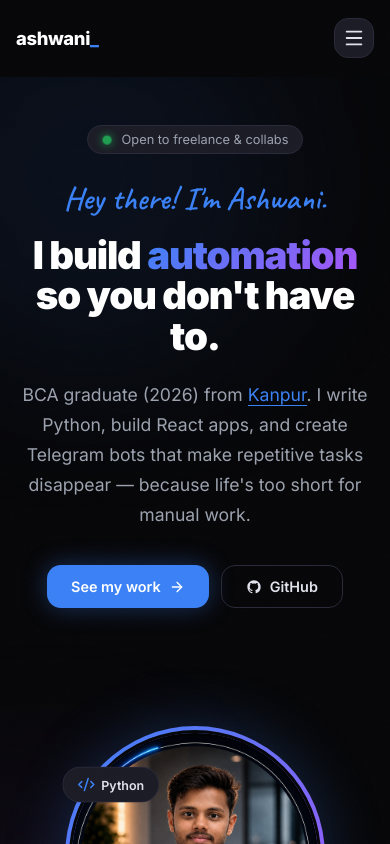
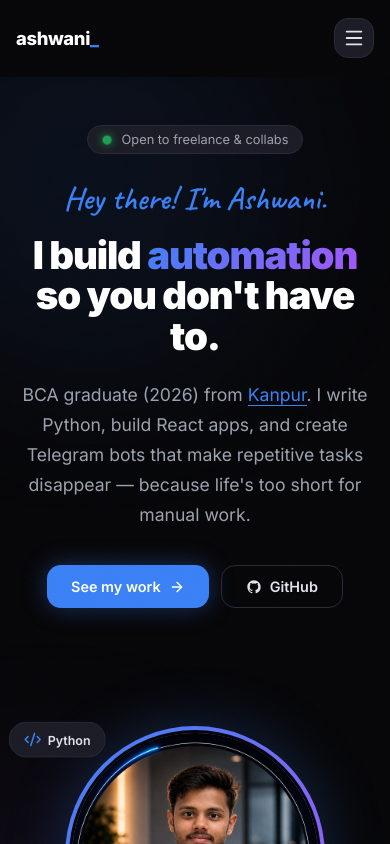
Before and after one commit to lets-make-ashwani/portfolio-website, a React (Vite) app: page / in a window 390 px wide. Shown: the top 844 px of the page. Built offline with nearby package versions, Linux system fonts and the light colour scheme.

Commit message:
Keep default orbit radius on mobile to prevent tags from overlapping face

```diff
--- a/src/pages/Home.css
+++ b/src/pages/Home.css
@@ -220,11 +220,6 @@
 
 /* ─── Responsive ─────────────────────────────────────────────────── */
 @media (max-width: 900px) {
-  .home-hero {
-    --orbit-radius-1: 145px;
-    --orbit-radius-2: 155px;
-    --orbit-radius-3: 140px;
-  }
   .home-hero__inner {
     grid-template-columns: 1fr;
     justify-items: center;
@@ -259,9 +254,6 @@
 @media (max-width: 600px) {
   .home-hero {
     padding: 48px 0 60px;
-    --orbit-radius-1: 125px;
-    --orbit-radius-2: 135px;
-    --orbit-radius-3: 120px;
   }
   .home-hero__title { font-size: 2.4rem; }
   .home-hero__avatar-wrap {
@@ -271,11 +263,6 @@
   .home-cta__box { padding: 32px 24px; }
 }
 @media (max-width: 480px) {
-  .home-hero {
-    --orbit-radius-1: 110px;
-    --orbit-radius-2: 120px;
-    --orbit-radius-3: 105px;
-  }
   .home-hero__avatar-wrap {
     transform: scale(0.55);
     margin: 70px auto 20px;
```
